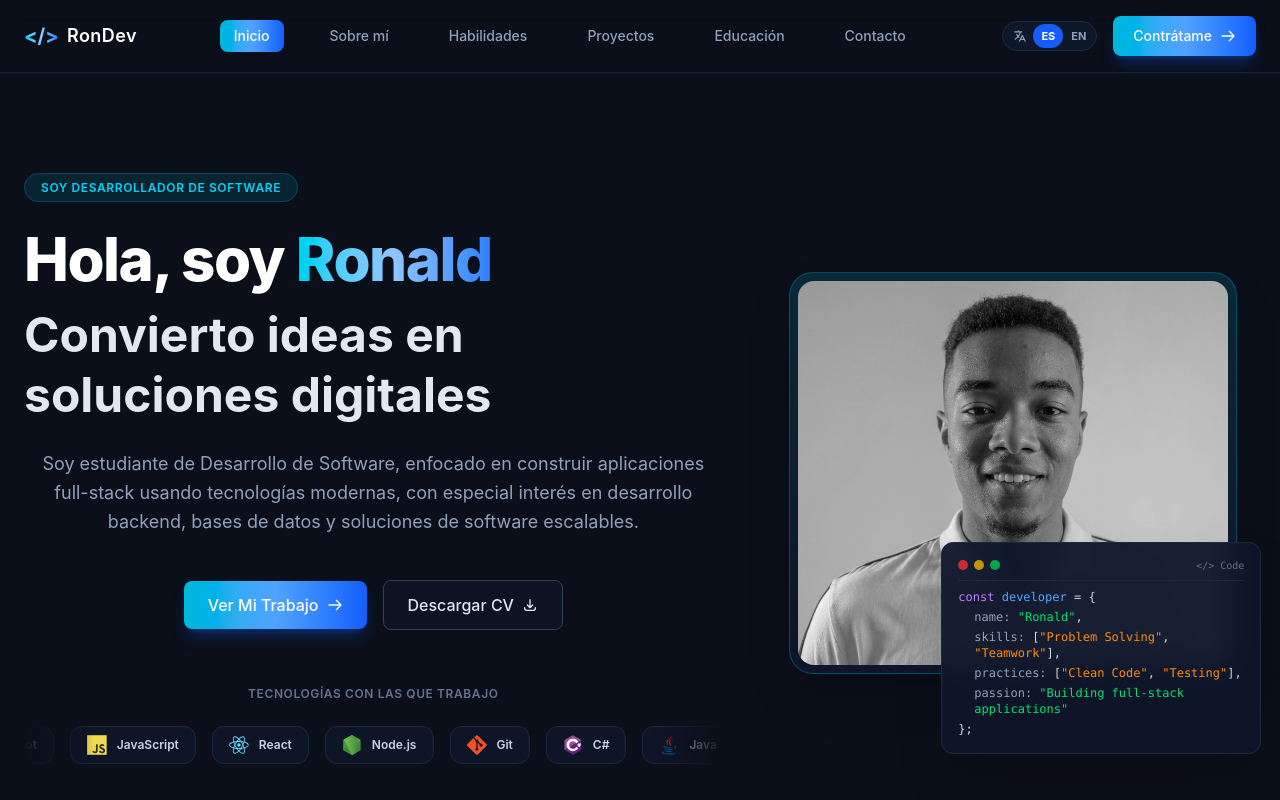
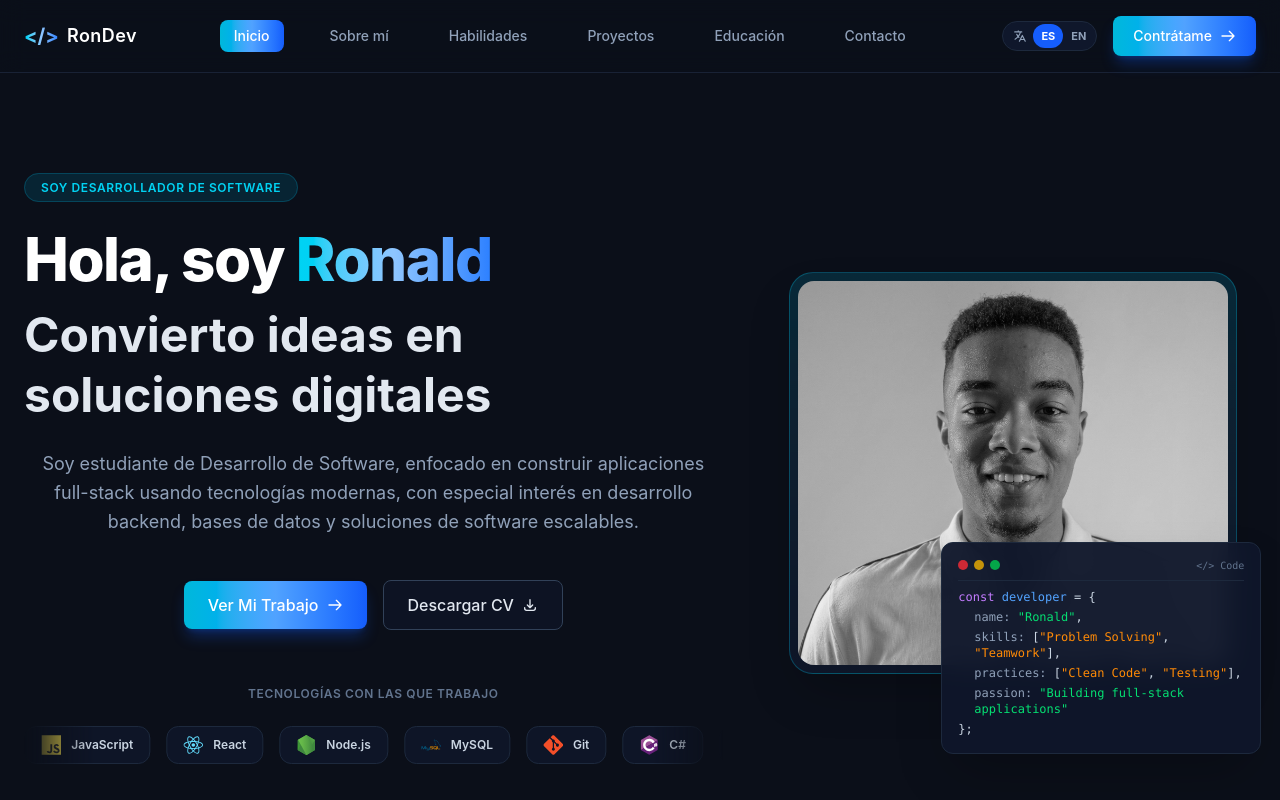
Before and after one commit to 7RonMor7/7RonMor7.github.io, a React (Vite) app: page / in a window 1280 px wide. Shown: the top 800 px of the page. Built offline with nearby package versions, Linux system fonts and the light colour scheme.

Commit message:
Update: Agregación del icono de MySQL

```diff
--- a/src/data/techstackData.js
+++ b/src/data/techstackData.js
@@ -5,6 +5,7 @@ import SpringBootIcon from '../assets/icons/spring.svg';
 import JavaScriptIcon from '../assets/icons/javascript.svg';
 import ReactIcon from '../assets/icons/react.svg';
 import NodeIcon from '../assets/icons/nodejs.svg';
+import MySQLIcon from '../assets/icons/mysql.svg';
 import GitIcon from '../assets/icons/git.svg';
 
 export const techStackData = [
@@ -14,6 +15,7 @@ export const techStackData = [
   { name: 'JavaScript', icon: JavaScriptIcon },
   { name: 'React', icon: ReactIcon },
   { name: 'Node.js', icon: NodeIcon },
+  { name: 'MySQL', icon: MySQLIcon },
   { name: 'Git', icon: GitIcon },
 ];
 
```
